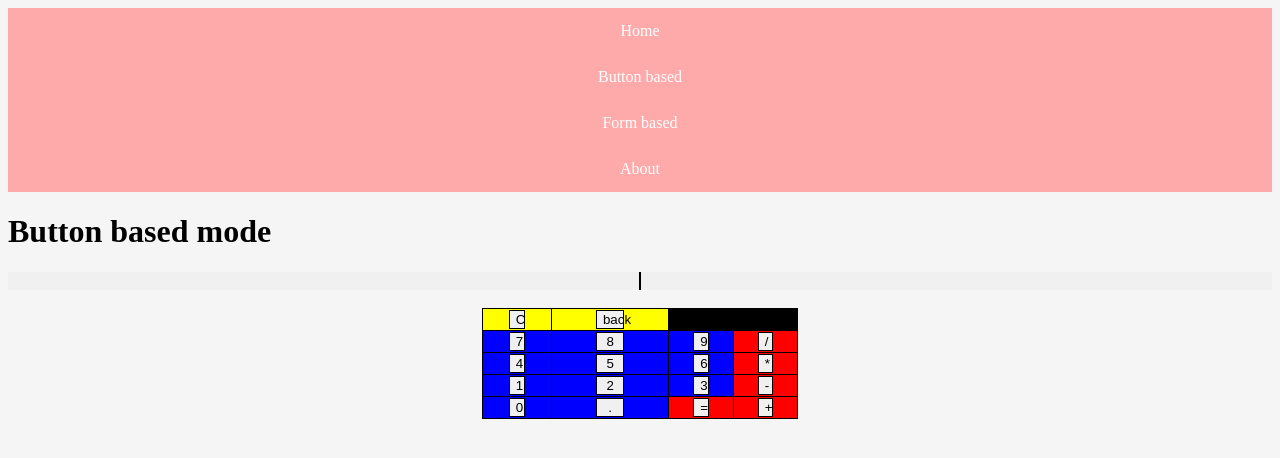
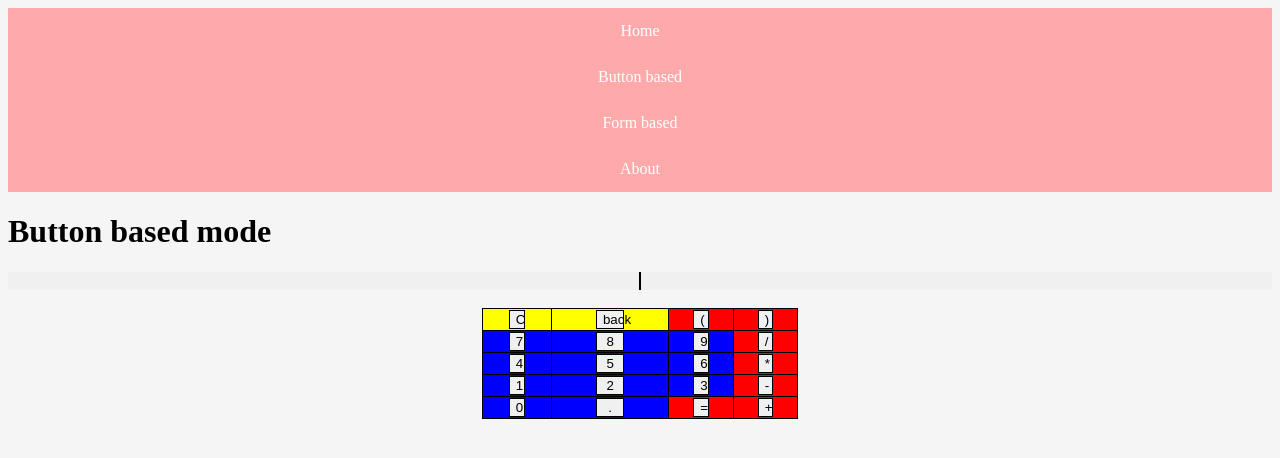
Before and after one commit to josh-programmieren/CalculateIt, a plain HTML site: page button-based.html in a window 1280 px wide. Drawn offline with Linux system fonts and the light colour scheme.

Commit message:
Added bracket buttons in button based mode

```diff
--- a/button-based.html
+++ b/button-based.html
@@ -45,8 +45,8 @@
             <tr>
                 <td class="function"><button onclick="clearDisplay()"> C</button></td>
                 <td class="function"><button onclick="backspace()">back</button></td>
-                <td> </td>
-                <td> </td>
+                <td class="operation"><button onclick="add('(')"> (</button> </td>
+                <td class="operation"><button onclick="add(')')"> )</button> </td>
             </tr>
             <tr>
                 <td class="number"><button onclick="add(7)">7</button></td>
```
